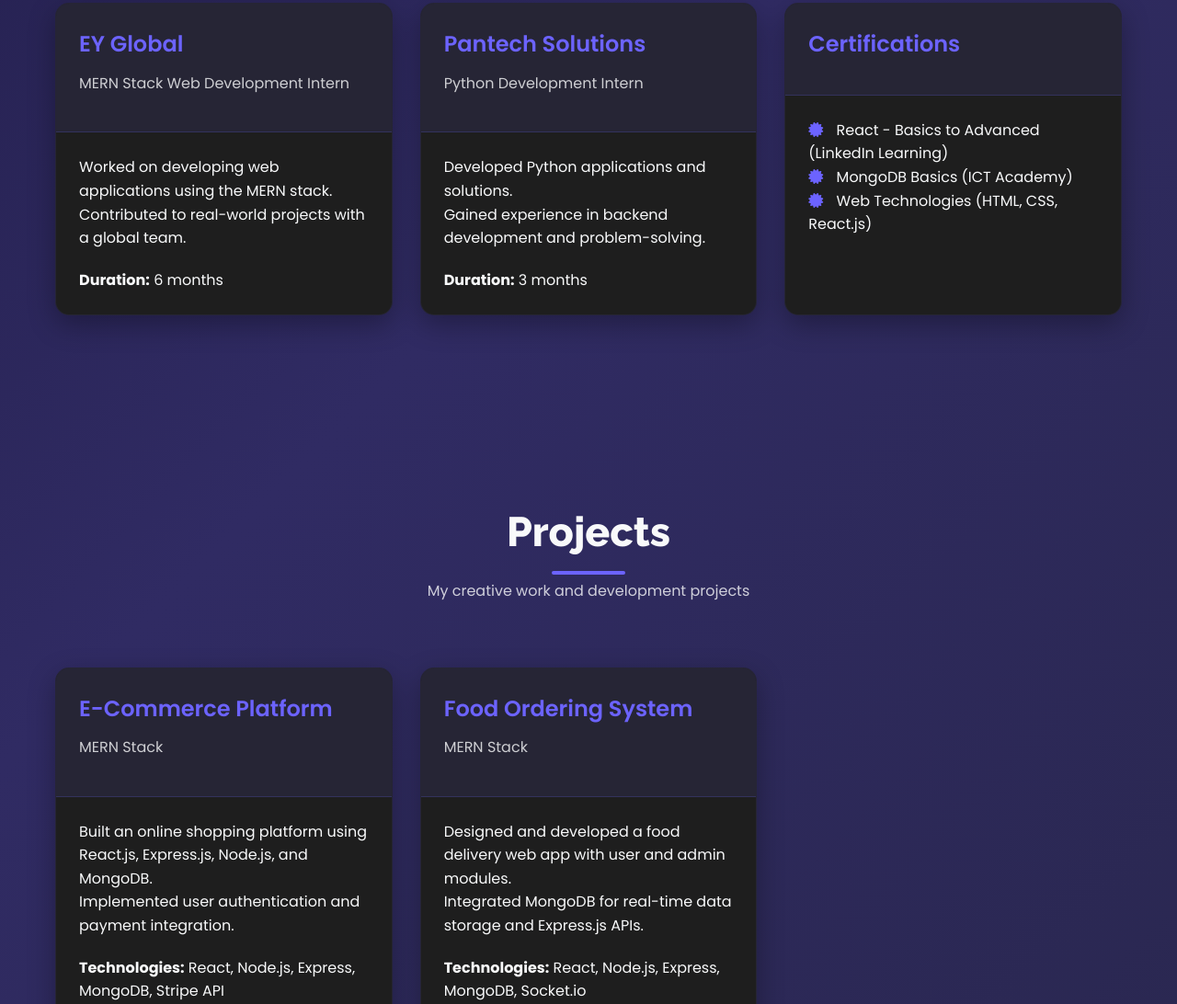
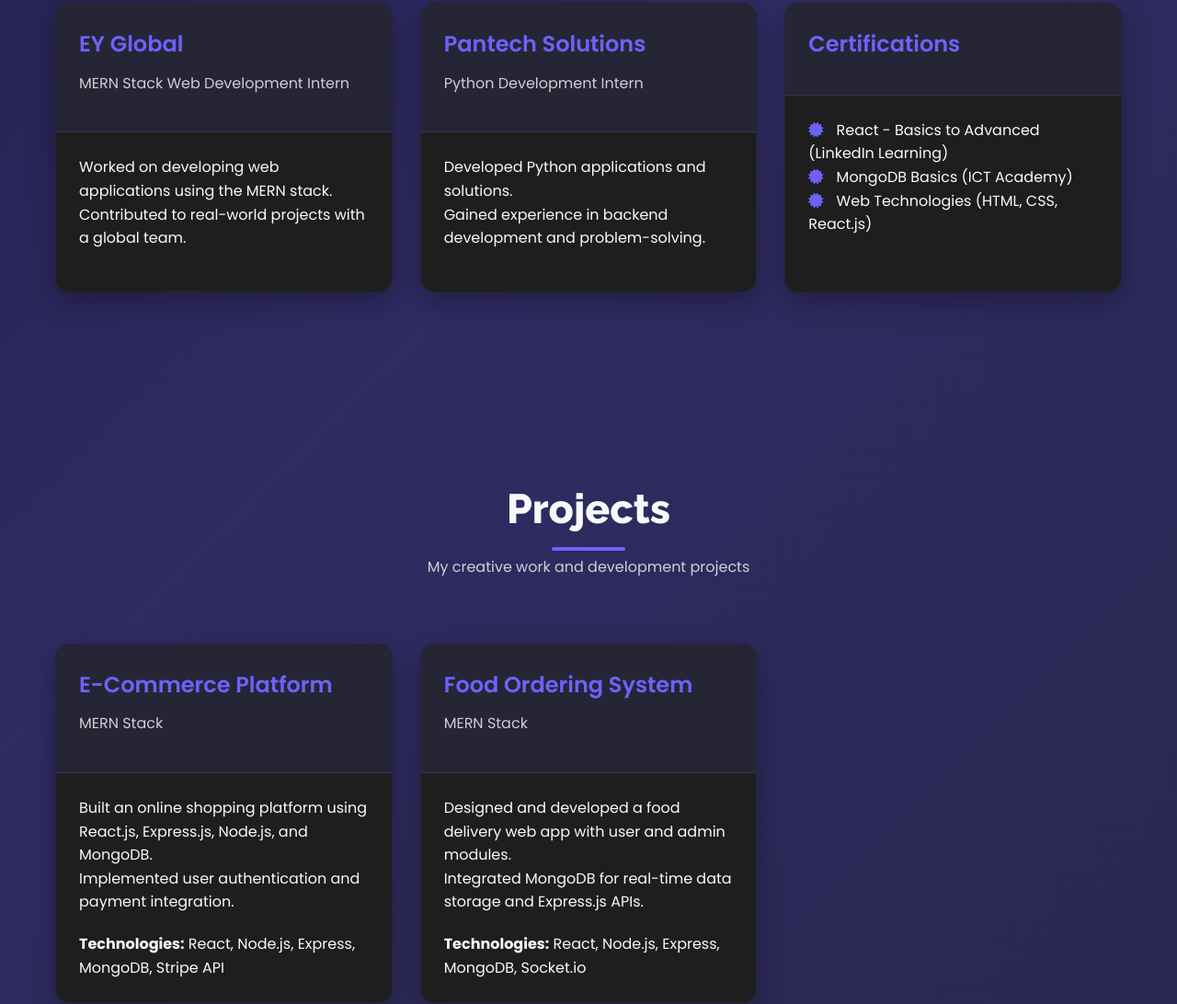
Before and after one commit to 221701049/portfolio, a plain HTML site: page index.html in a window 1280 px wide. Shown: the part 2477-3569 px from the top of the page at 92% size. Drawn offline with Linux system fonts and the light colour scheme.

Commit message:
Update index.html

```diff
--- a/index.html
+++ b/index.html
@@ -656,7 +656,7 @@
                             <p>Worked on developing web applications using the MERN stack.</p>
                             <p>Contributed to real-world projects with a global team.</p>
                         </div>
-                        <p><strong>Duration:</strong> 6 months</p>
+
                     </div>
                 </div>
 
@@ -670,7 +670,7 @@
                             <p>Developed Python applications and solutions.</p>
                             <p>Gained experience in backend development and problem-solving.</p>
                         </div>
-                        <p><strong>Duration:</strong> 3 months</p>
+
                     </div>
                 </div>
 
```
